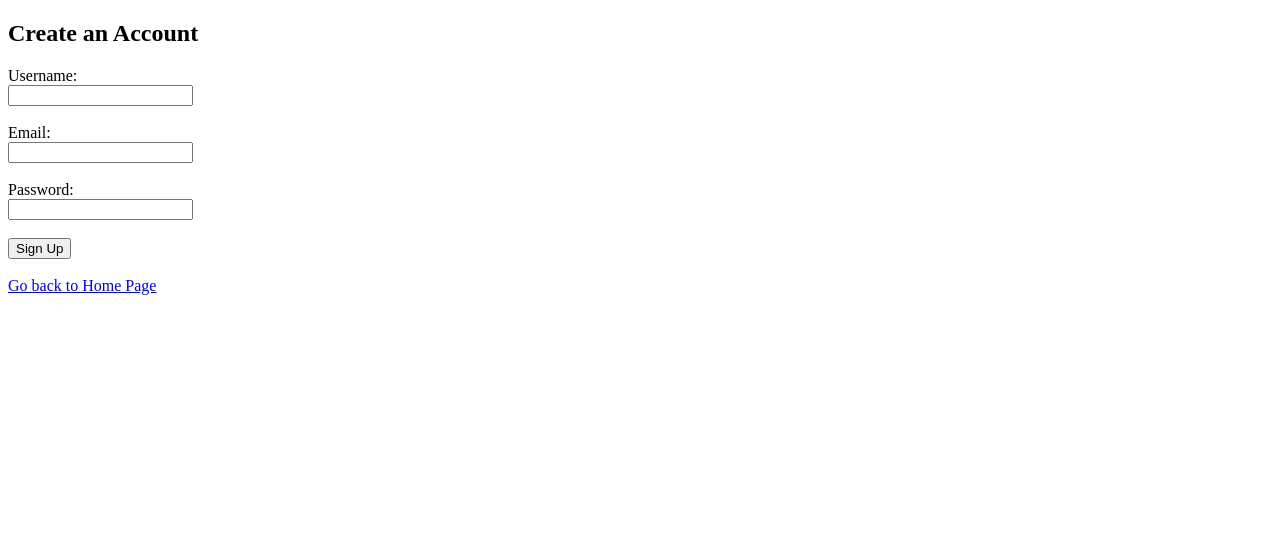
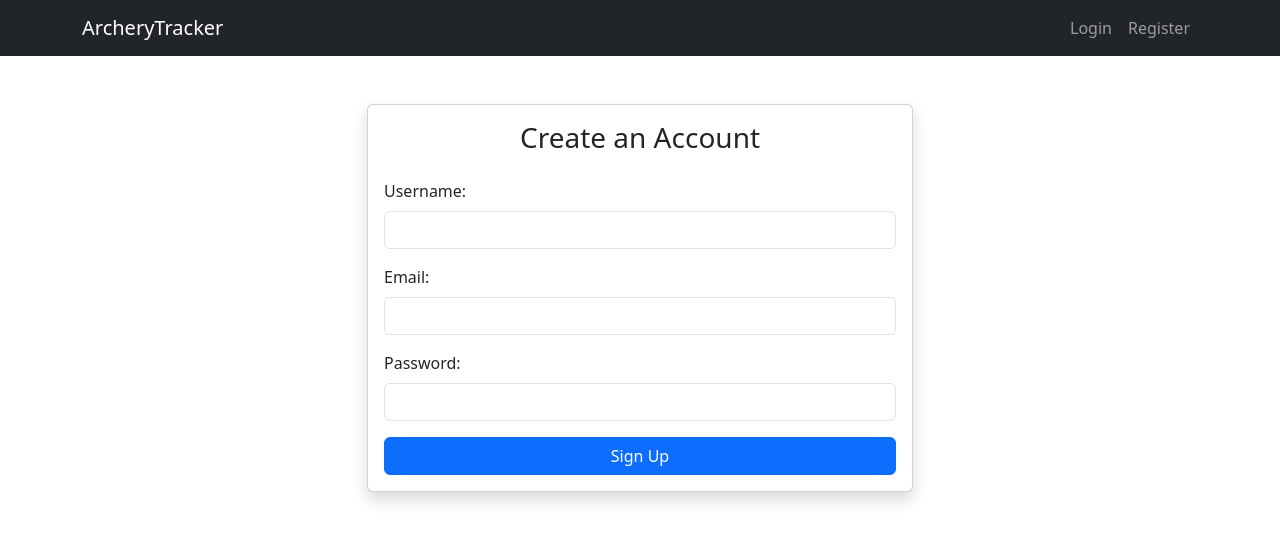
Before and after one commit to ByAurelius/archery-performance-tracker, a Flask app: page /register in a window 1280 px wide. Shown: the top 542 px of the page. Run offline with Flask 3, Linux system fonts and the light colour scheme.

Commit message:
Added Bootstrap UI, navigation bar and base template

```diff
--- /dev/null
+++ b/templates/base.html
@@ -0,0 +1,32 @@
+<!DOCTYPE html>
+<html lang="en">
+<head>
+    <meta charset="UTF-8">
+    <meta name="viewport" content="width=device-width, initial-scale=1.0">
+    <title>Archery Tracker</title>
+    <link href="https://cdn.jsdelivr.net/npm/bootstrap@5.3.0/dist/css/bootstrap.min.css" rel="stylesheet">
+</head>
+<body>
+    <nav class="navbar navbar-expand-lg navbar-dark bg-dark">
+      <div class="container">
+        <a class="navbar-brand" href="/">ArcheryTracker</a>
+        <div class="collapse navbar-collapse">
+          <ul class="navbar-nav ms-auto">
+            {% if session.get('user_id') %}
+                <li class="nav-item"><a class="nav-link" href="/dashboard">Dashboard</a></li>
+                <li class="nav-item"><a class="nav-link text-danger" href="/logout">Logout</a></li>
+            {% else %}
+                <li class="nav-item"><a class="nav-link" href="/login">Login</a></li>
+                <li class="nav-item"><a class="nav-link" href="/register">Register</a></li>
+            {% endif %}
+          </ul>
+        </div>
+      </div>
+    </nav>
+
+    <div class="container mt-5">
+        {% block content %}{% endblock %}
+    </div>
+
+</body>
+</html>
--- a/templates/register.html
+++ b/templates/register.html
@@ -1,27 +1,27 @@
-<!DOCTYPE html>
-<html lang="en">
-<head>
-    <meta charset="UTF-8">
-    <meta name="viewport" content="width=device-width, initial-scale=1.0">
-    <title>Register - Archery Tracker</title>
-</head>
-<body>
-    <h2>Create an Account</h2>
-
-    <form method="POST" action="/register">
-        <label for="username">Username:</label><br>
-        <input type="text" id="username" name="username" required><br><br>
-
-        <label for="email">Email:</label><br>
-        <input type="email" id="email" name="email" required><br><br>
-
-        <label for="password">Password:</label><br>
-        <input type="password" id="password" name="password" required><br><br>
-
-        <button type="submit">Sign Up</button>
-    </form>
-
-    <br>
-    <a href="/">Go back to Home Page</a>
-</body>
-</html>
+{% extends 'base.html' %}
+{% block content %}
+<div class="row justify-content-center">
+    <div class="col-md-6">
+        <div class="card shadow">
+            <div class="card-body">
+                <h3 class="card-title text-center mb-4">Create an Account</h3>
+                <form method="POST" action="/register">
+                    <div class="mb-3">
+                        <label class="form-label">Username:</label>
+                        <input type="text" name="username" class="form-control" required>
+                    </div>
+                    <div class="mb-3">
+                        <label class="form-label">Email:</label>
+                        <input type="email" name="email" class="form-control" required>
+                    </div>
+                    <div class="mb-3">
+                        <label class="form-label">Password:</label>
+                        <input type="password" name="password" class="form-control" required>
+                    </div>
+                    <button type="submit" class="btn btn-primary w-100">Sign Up</button>
+                </form>
+            </div>
+        </div>
+    </div>
+</div>
+{% endblock %}
```
Also changed, not shown: templates/dashboard.html (+7 -15 lines), templates/index.html (+6 -11 lines), templates/login.html (+23 -24 lines).
